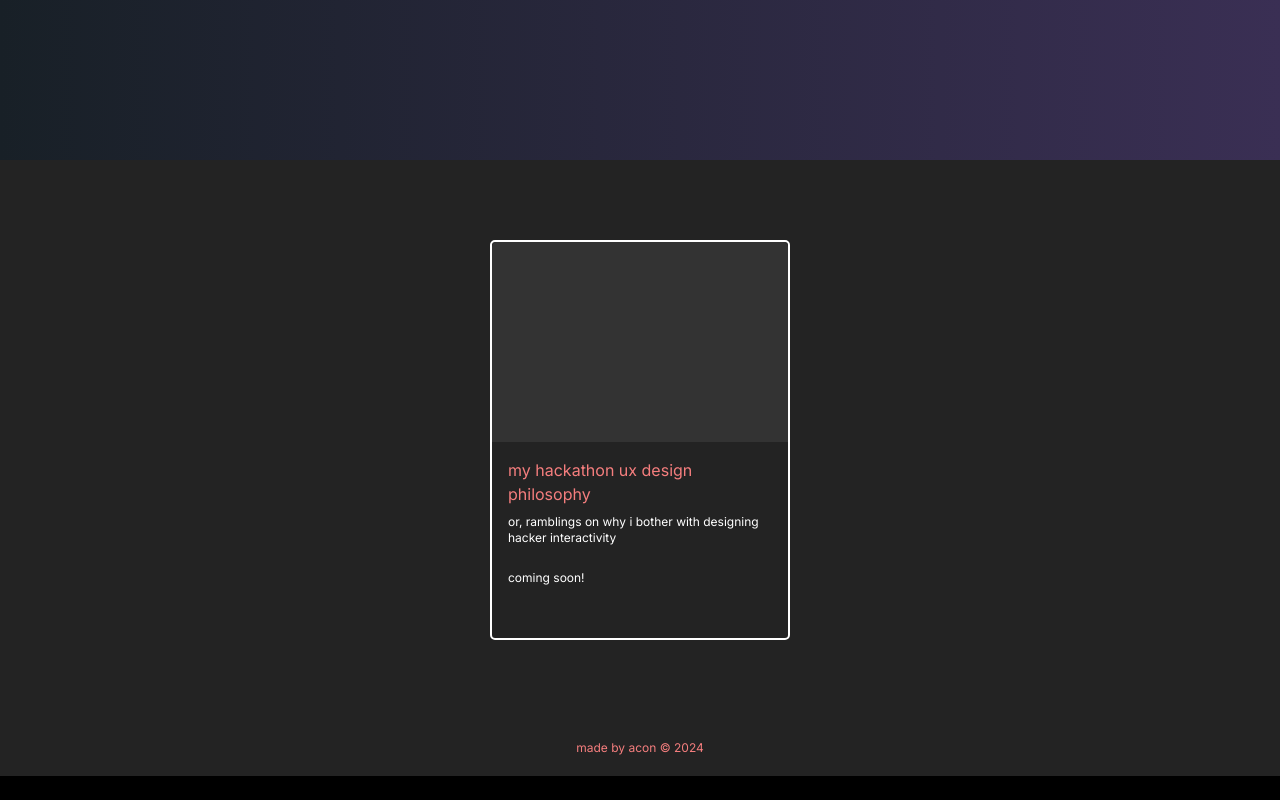
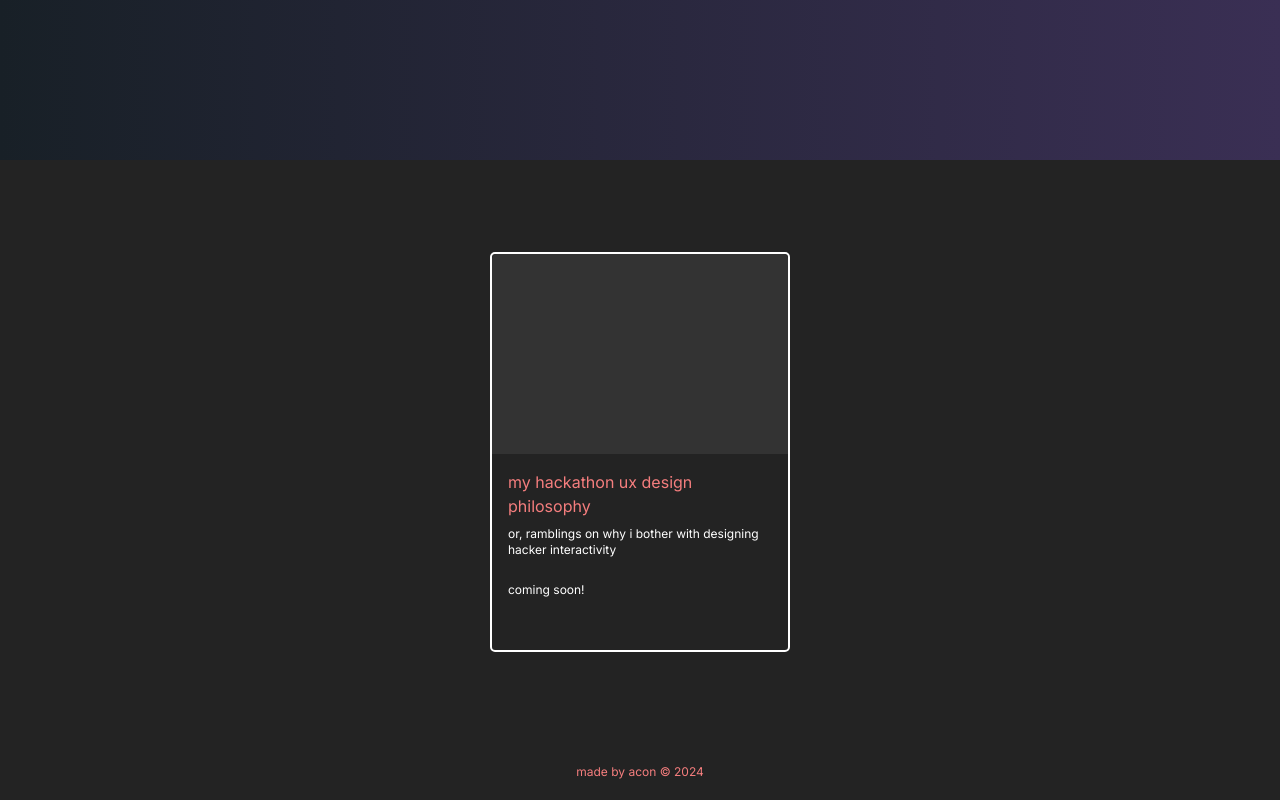
Before and after one commit to acornitum/acornitum.github.io, a Next.js app: page / in a window 1280 px wide. Shown: the part 640-1440 px from the top of the page. Before the commit the page ends 1416 px from the top, so only its background shows below. Built offline with nearby package versions, Linux system fonts and the light colour scheme.

Commit message:
[blog] updated margins

```diff
--- a/src/app/page.tsx
+++ b/src/app/page.tsx
@@ -52,7 +52,7 @@ export default function Home() {
 
       <div className="blog bg-[#232323] flex items-center flex-wrap flex-row justify-center pt-20 pb-5 px-[10vw] py-0;">
 
-        <div className="post h-[400px] w-[300px] border-[color:white] border-[length:2px] rounded-[5px]"><ul><li><Link href="/blog">
+        <div className="post h-[400px] w-[300px] border-[color:white] border-[length:2px] rounded-[5px] m-3"><ul><li><Link href="/blog">
 
           <div className="post-image h-[200px] w-full bg-[#333333] rounded-t-[5px]"></div>
           <div className="post-content p-4">
```
